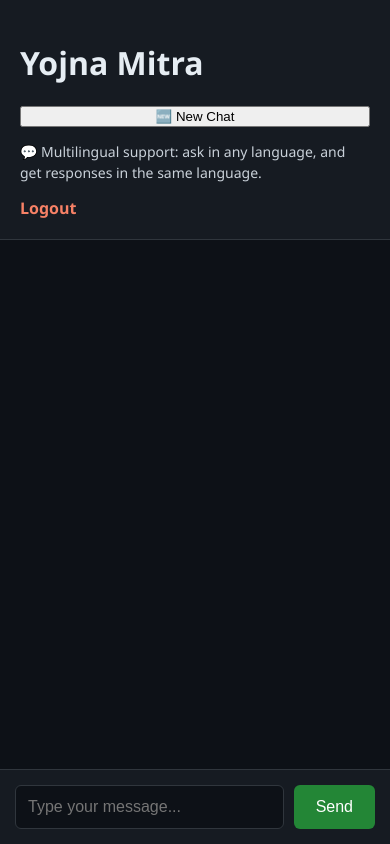
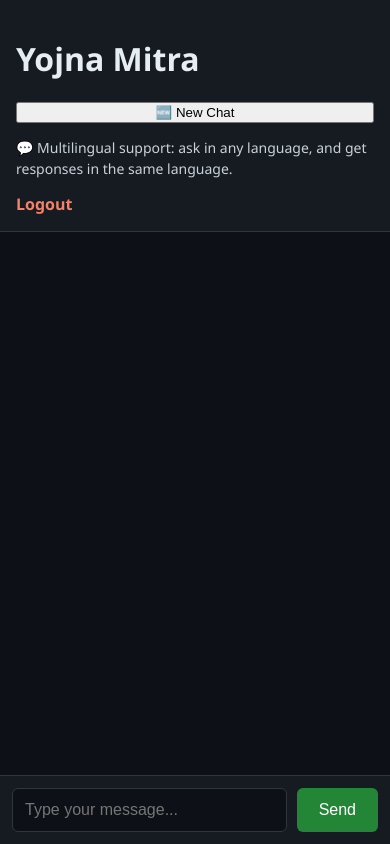
Before and after one commit to kosbemrunal/Yojna_Mitra, a Flask app: page /chat in a window 390 px wide. Run offline with Flask 3, Linux system fonts and the light colour scheme; the visitor is signed in with stand-in values (Sample User, id 1); data that the repository does not hold is empty.

Commit message:
Fix mobile chat layout and input visibility

```diff
--- a/static/style.css
+++ b/static/style.css
@@ -118,22 +118,48 @@ body {
 }
 
 /* ---------- MOBILE ---------- */
+
 @media (max-width: 768px) {
+
     body {
         flex-direction: column;
+        height: 100svh; /* IMPORTANT for mobile browsers */
     }
 
     .sidebar {
         width: 100%;
+        padding: 16px;
         border-right: none;
         border-bottom: 1px solid #30363d;
     }
 
     .main-chat {
-        height: calc(100vh - 200px);
+        flex: 1;
+        display: flex;
+        flex-direction: column;
+        min-height: 0; /* CRITICAL FIX */
+    }
+
+    .chat-messages {
+        flex: 1;
+        overflow-y: auto;
+        padding: 15px;
+    }
+
+    .chat-input {
+        position: sticky;
+        bottom: 0;
+        background: #161b22;
+        padding: 12px;
+        border-top: 1px solid #30363d;
     }
 
     .chat-bubble {
-        max-width: 90%;
+        max-width: 92%;
+        font-size: 15px;
+    }
+
+    .chat-input input {
+        font-size: 16px; /* prevents iOS zoom */
     }
 }
```
